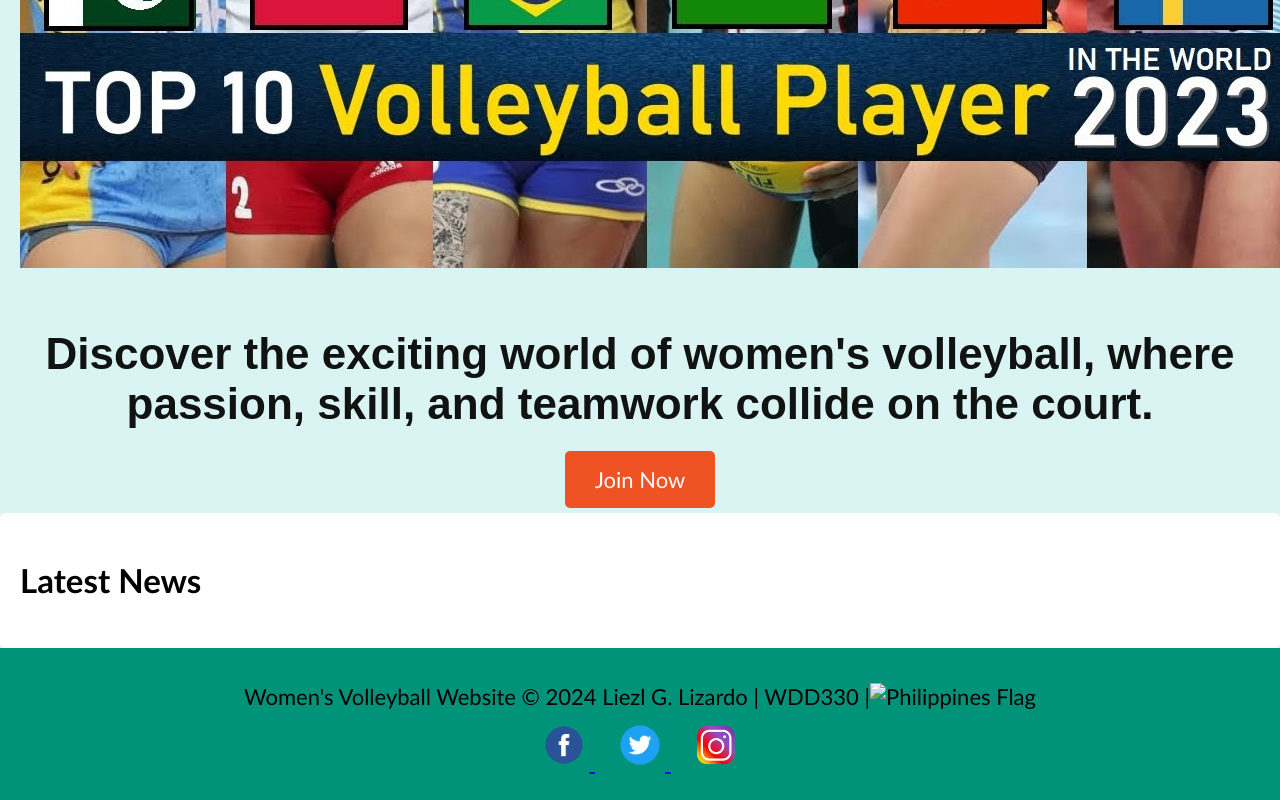
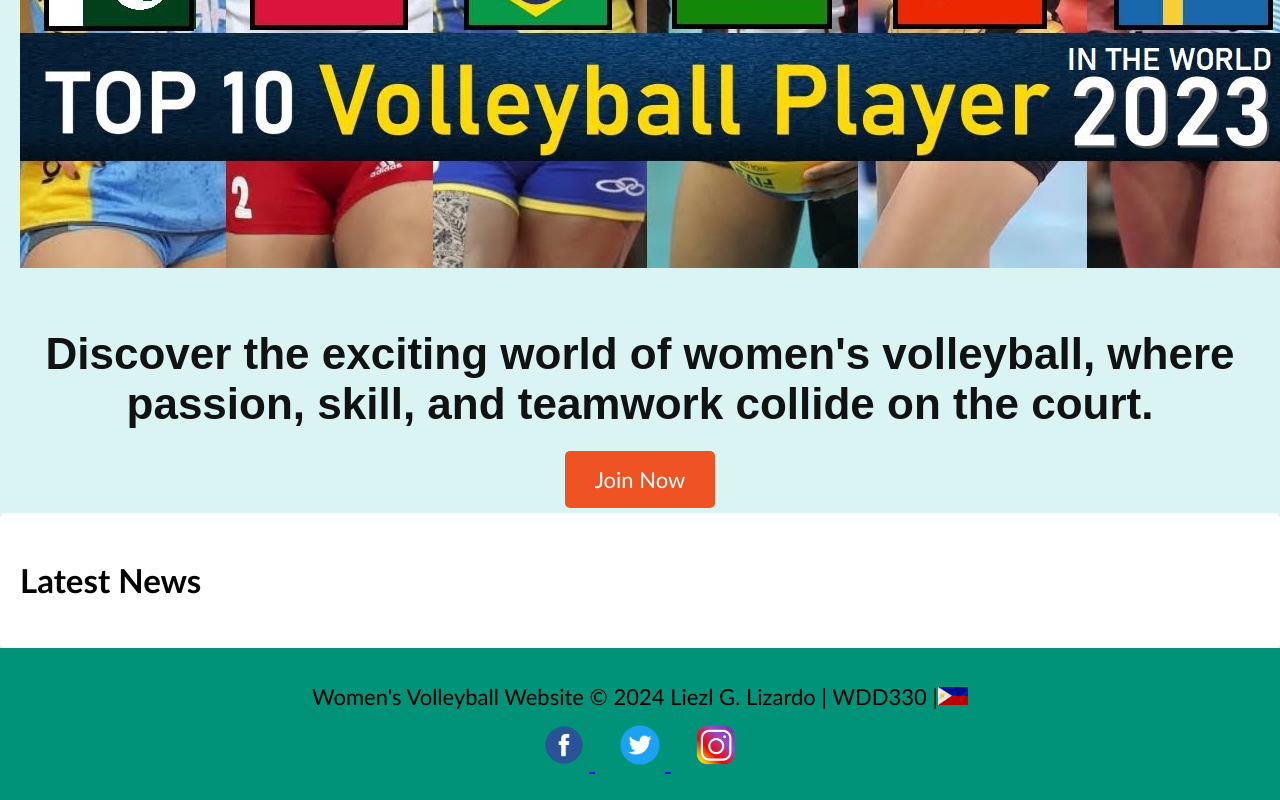
Before and after one commit to liezl76/WDD330_Final, a plain HTML site: page index.html in a window 1280 px wide. Shown: the part 523-1323 px from the top of the page. Drawn offline with Linux system fonts and the light colour scheme; no server answers.

Commit message:
edit html

```diff
--- a/index.html
+++ b/index.html
@@ -46,7 +46,7 @@
       </section>
     </main>
     <footer>
-      <p>Women's Volleyball Website &#169; <span id="currentYear"></span> Liezl G. Lizardo | WDD330 |<img class="footer-img" src="..\src\images\philippines.jpg" alt="Philippines Flag"></p>
+      <p>Women's Volleyball Website &#169; <span id="currentYear"></span> Liezl G. Lizardo | WDD330 |<img class="footer-img" src="images/philippines.jpg" alt="Philippines Flag"></p>
       <div class="social">
           <a href="https://facebook.com" target="_blank">
             <img src="images/fb.png" alt="fb icon">
```
